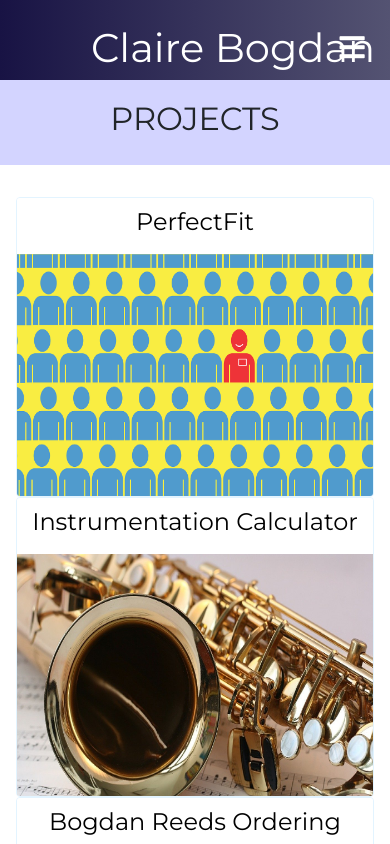
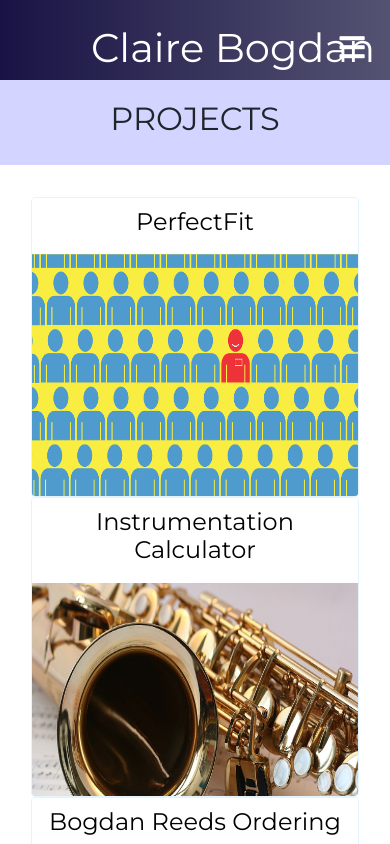
Before and after one commit to clairebogdan/portfolio, a React (Create React App) app: page /portfolio in a window 390 px wide. Shown: the top 844 px of the page. Built offline with nearby package versions, Linux system fonts and the light colour scheme; the HTML template or start-up script is replaced by a standard one.

Commit message:
Edited project pages, added netlify

```diff
--- a/src/components/pages/AppointmentManager.js
+++ b/src/components/pages/AppointmentManager.js
@@ -15,7 +15,7 @@ function AppointmentManager() {
 
             <div className='project-img'>
                 <h3>Press the play button</h3>
-                <video width='60%' height='60%' controls>
+                <video width='80%' height='80%' controls>
                     <source src={appointmentVideo} type="video/mp4"/>
                 </video>
             </div>
--- a/src/components/pages/BogdanReeds.js
+++ b/src/components/pages/BogdanReeds.js
@@ -20,7 +20,7 @@ function BogdanReeds() {
 
         <div className='project-img'>
             <h3>Press the play button</h3>
-            <video width='50%' height='50%' controls>
+            <video width='70%' height='70%' controls>
                 <source src={bogdanReedsVideo} type="video/mp4"/>
             </video>
         </div>
--- a/src/components/pages/PackageDelivery.js
+++ b/src/components/pages/PackageDelivery.js
@@ -1,8 +1,8 @@
 import React from 'react';
-import { Link } from 'react-router-dom';
 import ProjectNav from '../navbar/ProjectNav';
 import '../styles/ProjectItems.css'
 import packages from '../../assets/project_pics/package_delivery/packages.jpg'
+import packageDeliveryVideo from '../../assets/project_pics/package_delivery/packageDeliveryVideo.mp4'
 
 function PackageDelivery() {
 
@@ -17,6 +17,13 @@ function PackageDelivery() {
 
         <div className='project-img'>
             <img src={packages} width='80%' height='80%' />
+        </div>
+
+        <div className='project-img'>
+            <h3>Press the play button</h3>
+            <video width='80%' height='80%' controls>
+                <source src={packageDeliveryVideo} type="video/mp4"/>
+            </video>
         </div>
 
         <div className='description-box'>
--- a/src/components/pages/Portfolio.js
+++ b/src/components/pages/Portfolio.js
@@ -23,8 +23,9 @@ function Portfolio() {
 
     return (
         <>
+            <div className='project-title'><h2>PROJECTS</h2></div>
 
-            <div className='project-title'><h2>PROJECTS</h2></div>
+            <div className='project-grid'>
 
                 <div className="row">
 
@@ -34,7 +35,6 @@ function Portfolio() {
                             <img src={perfectfit} alt='website' width='100%' height='100%'/>
                     </div>
                 </Link>
-
 
                 <Link to='/instrumentcalc'>
                     <div className="column">
@@ -98,8 +98,9 @@ function Portfolio() {
                         <img src={hurricane} alt='robot simulation' width='100%' height='100%'/>
                     </div>
                 </Link>
+
             </div>
-
+        </div>
 
 
         <div className='certifications'>
--- a/src/components/styles/Portfolio.css
+++ b/src/components/styles/Portfolio.css
@@ -17,6 +17,7 @@
     align-items: center;
     background: #fff;
     overflow-y: hidden;
+    max-width: 400px;
 }
 
 .cert-grid {
@@ -48,8 +49,17 @@
 }
 
 .row {
+    max-width: 1200px;
+    width: 100%;
     padding: 8% 8%;
     align-items: center;
+    text-align: center;
+    margin: 0 auto;
+}
+
+.project-grid {
+    align-items: center;
+    justify-content: center;
     text-align: center;
 }
 
@@ -95,6 +105,11 @@
 
 @media screen and (max-width: 750px) {
 
+    .row {
+        width: 100%;
+        max-width: 750px;
+
+    }
     .column {
         border: 1px solid rgb(227, 244, 255);
         border-radius: 4px;
@@ -105,6 +120,8 @@
         justify-content: center;
         align-items: center;
         background: #fff;
+        margin: 0 auto;
+        max-width: 750px;
     }
 
     .cert-grid {
@@ -127,4 +144,12 @@
         height: 70px;
     }
 
+    .cert-title {
+        font-size: 40px;
+    }
+
+    .project-title {
+        font-size: 2rem;
+    }
+
 }
--- a/src/components/styles/ProjectItems.css
+++ b/src/components/styles/ProjectItems.css
@@ -132,4 +132,19 @@
 
 body {
     overflow-x: hidden;
-  }
+}
+
+@media screen and (max-width: 1050px) {
+    .award {
+        display: grid;
+        width: 100%;
+        grid-template-columns: 100%;
+        justify-content: center;
+        align-items: center;
+        text-align: center;
+        gap: 20px;
+        padding: 5%;
+        font-size: 19px;
+    }
+
+}
```
Also changed, not shown: 1 other file (tests, documents, lock files or other folders). Lines whose indentation alone changed are shown as unchanged.
